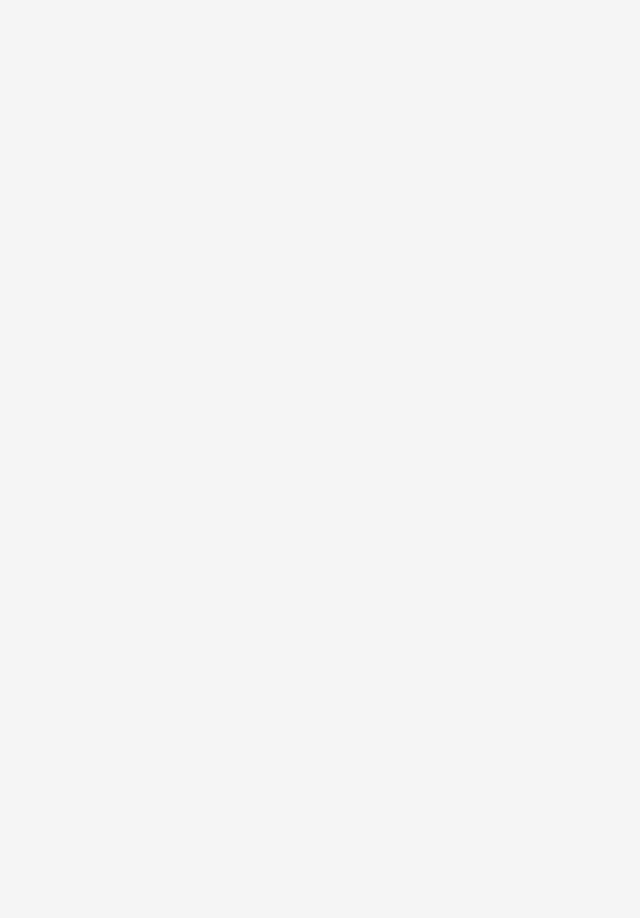
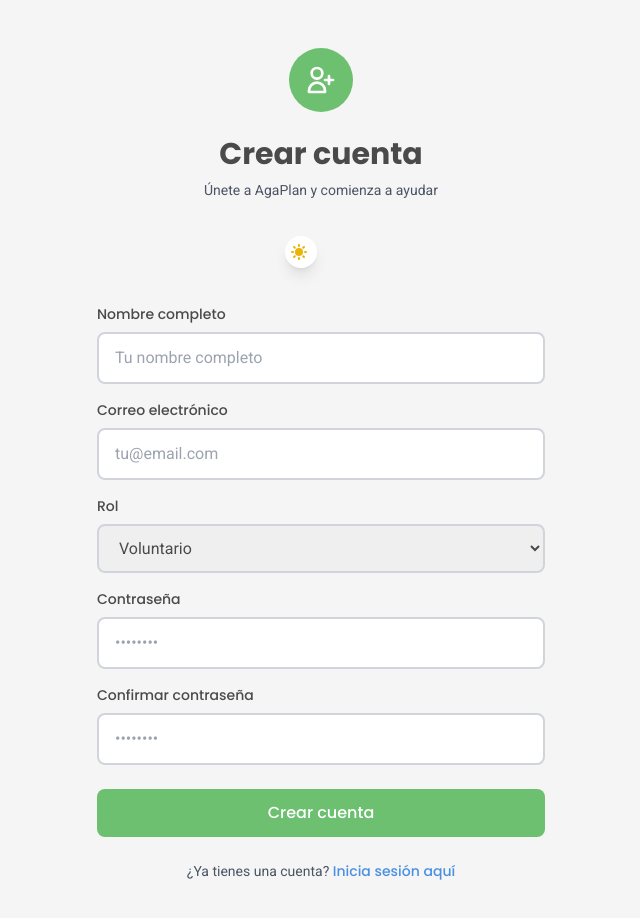
Before and after one commit to SoulThalion/AgaPlan, a React (Vite) app in the folder frontend/: page /register in a window 1280 px wide. Shown: the top 918 px of the page, without its empty margins (319-959 px from the left). Built offline with nearby package versions, Linux system fonts and the light colour scheme; no server answers.

Commit message:
inicio sesion y veo dashboard

```diff
--- a/frontend/package.json
+++ b/frontend/package.json
@@ -17,7 +17,8 @@
     "react": "^18.2.0",
     "react-big-calendar": "^1.8.5",
     "react-dom": "^18.2.0",
-    "react-router-dom": "^6.20.1"
+    "react-router-dom": "^6.20.1",
+    "sweetalert2": "^11.22.3"
   },
   "devDependencies": {
     "@types/react": "^18.2.45",
--- a/frontend/src/components/Login.tsx
+++ b/frontend/src/components/Login.tsx
@@ -3,17 +3,23 @@ import { Link, useNavigate } from 'react-router-dom';
 import { useAuth } from '../contexts/AuthContext';
 import { apiService } from '../services/api';
 import ThemeToggle from './ThemeToggle';
+import Swal from 'sweetalert2';
 
 const Login: React.FC = () => {
   const [formData, setFormData] = useState({
     email: '',
-    password: ''
+    contraseña: ''
   });
   const [loading, setLoading] = useState(false);
   const [error, setError] = useState('');
 
-  const { login } = useAuth();
+  const { login, isLoading: authLoading } = useAuth();
   const navigate = useNavigate();
+
+  // Si está cargando la autenticación, mostrar nada
+  if (authLoading) {
+    return null;
+  }
 
   const handleChange = (e: React.ChangeEvent<HTMLInputElement>) => {
     setFormData({
@@ -31,12 +37,38 @@ const Login: React.FC = () => {
       const response = await apiService.login(formData);
       if (response.success && response.token && response.user) {
         await login(response.token, response.user);
+
+        // Mostrar mensaje de éxito
+        await Swal.fire({
+          icon: 'success',
+          title: '¡Bienvenido!',
+          text: 'Has iniciado sesión correctamente',
+          timer: 2000,
+          showConfirmButton: false
+        });
+
         navigate('/dashboard');
       } else {
         setError(response.message || 'Error al iniciar sesión');
+        // Mostrar error con SweetAlert
+        Swal.fire({
+          icon: 'error',
+          title: 'Error de autenticación',
+          text: response.message || 'Error al iniciar sesión',
+          confirmButtonText: 'Entendido'
+        });
       }
-    } catch (err) {
-      setError('Error de conexión. Intenta nuevamente.');
+    } catch (err: any) {
+      const errorMessage = err.response?.data?.message || 'Error de conexión. Intenta nuevamente.';
+      setError(errorMessage);
+
+      // Mostrar error con SweetAlert
+      Swal.fire({
+        icon: 'error',
+        title: 'Error de conexión',
+        text: errorMessage,
+        confirmButtonText: 'Entendido'
+      });
     } finally {
       setLoading(false);
     }
@@ -91,11 +123,11 @@ const Login: React.FC = () => {
               </label>
               <input
                 id="password"
-                name="password"
+                name="contraseña"
                 type="password"
                 autoComplete="current-password"
                 required
-                value={formData.password}
+                value={formData.contraseña}
                 onChange={handleChange}
                 className="input-field"
                 placeholder="••••••••"
--- a/frontend/src/components/ProtectedRoute.tsx
+++ b/frontend/src/components/ProtectedRoute.tsx
@@ -9,7 +9,12 @@ interface ProtectedRouteProps {
 }
 
 const ProtectedRoute: React.FC<ProtectedRouteProps> = ({ children, requiredRole }) => {
-  const { isAuthenticated, user } = useAuth();
+  const { isAuthenticated, user, isLoading } = useAuth();
+
+  // Mostrar nada mientras se está cargando el estado de autenticación
+  if (isLoading) {
+    return null;
+  }
 
   if (!isAuthenticated) {
     return <Navigate to="/login" replace />;
--- a/frontend/src/components/Register.tsx
+++ b/frontend/src/components/Register.tsx
@@ -4,20 +4,28 @@ import { useAuth } from '../contexts/AuthContext';
 import { apiService } from '../services/api';
 import ThemeToggle from './ThemeToggle';
 import type { RegisterRequest } from '../types';
+import Swal from 'sweetalert2';
 
 const Register: React.FC = () => {
   const [formData, setFormData] = useState({
     nombre: '',
     email: '',
-    password: '',
+    contraseña: '',
     confirmPassword: '',
-    rol: 'voluntario'
+    sexo: 'M' as 'M' | 'F' | 'O',
+    cargo: '',
+    rol: 'voluntario' as 'voluntario' | 'admin'
   });
   const [loading, setLoading] = useState(false);
   const [error, setError] = useState('');
 
-  const { login } = useAuth();
+  const { login, isLoading: authLoading } = useAuth();
   const navigate = useNavigate();
+
+  // Si está cargando la autenticación, mostrar nada
+  if (authLoading) {
+    return null;
+  }
 
   const handleChange = (e: React.ChangeEvent<HTMLInputElement | HTMLSelectElement>) => {
     setFormData({
@@ -31,37 +39,64 @@ const Register: React.FC = () => {
     setLoading(true);
     setError('');
 
-    if (formData.password !== formData.confirmPassword) {
+    // Validar que las contraseñas coincidan
+    if (formData.contraseña !== formData.confirmPassword) {
       setError('Las contraseñas no coinciden');
+      Swal.fire({
+        icon: 'error',
+        title: 'Error de validación',
+        text: 'Las contraseñas no coinciden',
+        confirmButtonText: 'Entendido'
+      });
       setLoading(false);
       return;
     }
 
     try {
-      const form: RegisterRequest = {
+      // Preparar datos para el registro
+      const registerData: RegisterRequest = {
         nombre: formData.nombre,
         email: formData.email,
-        password: formData.password,
-        rol: formData.rol as 'voluntario' | 'admin'
+        contraseña: formData.contraseña,
+        sexo: formData.sexo,
+        cargo: formData.cargo
       };
-      const response = await apiService.register(form);
 
-      if (response.success) {
-        // Auto-login después del registro
-        const loginResponse = await apiService.login({
-          email: formData.email,
-          password: formData.password
+      const response = await apiService.register(registerData);
+
+      if (response.success && response.token && response.user) {
+        // Auto-login después del registro exitoso
+        await login(response.token, response.user);
+
+        // Mostrar mensaje de éxito
+        await Swal.fire({
+          icon: 'success',
+          title: '¡Registro exitoso!',
+          text: `Usuario registrado como ${response.user.rol}`,
+          timer: 2000,
+          showConfirmButton: false
         });
 
-        if (loginResponse.success && loginResponse.token && loginResponse.user) {
-          await login(loginResponse.token, loginResponse.user);
-          navigate('/dashboard');
-        }
+        navigate('/dashboard');
       } else {
         setError(response.message || 'Error en el registro');
+        Swal.fire({
+          icon: 'error',
+          title: 'Error de registro',
+          text: response.message || 'Error en el registro',
+          confirmButtonText: 'Entendido'
+        });
       }
-    } catch (err) {
-      setError('Error de conexión. Intenta nuevamente.');
+    } catch (err: any) {
+      const errorMessage = err.response?.data?.message || 'Error de conexión. Intenta nuevamente.';
+      setError(errorMessage);
+
+      Swal.fire({
+        icon: 'error',
+        title: 'Error de conexión',
+        text: errorMessage,
+        confirmButtonText: 'Entendido'
+      });
     } finally {
       setLoading(false);
     }
@@ -145,16 +180,16 @@ const Register: React.FC = () => {
             </div>
 
             <div>
-              <label htmlFor="password" className="block text-sm font-medium font-poppins text-neutral-text dark:text-white mb-2">
+              <label htmlFor="contraseña" className="block text-sm font-medium font-poppins text-neutral-text dark:text-white mb-2">
                 Contraseña
               </label>
               <input
-                id="password"
-                name="password"
+                id="contraseña"
+                name="contraseña"
                 type="password"
                 autoComplete="new-password"
                 required
-                value={formData.password}
+                value={formData.contraseña}
                 onChange={handleChange}
                 className="input-field"
                 placeholder="••••••••"
--- a/frontend/src/contexts/AuthContext.tsx
+++ b/frontend/src/contexts/AuthContext.tsx
@@ -7,6 +7,7 @@ interface AuthContextType {
   login: (token: string, user: Usuario) => void;
   logout: () => void;
   isAuthenticated: boolean;
+  isLoading: boolean;
 }
 
 const AuthContext = createContext<AuthContextType | undefined>(undefined);
@@ -26,6 +27,7 @@ interface AuthProviderProps {
 export const AuthProvider: React.FC<AuthProviderProps> = ({ children }) => {
   const [user, setUser] = useState<Usuario | null>(null);
   const [token, setToken] = useState<string | null>(null);
+  const [isLoading, setIsLoading] = useState(true);
 
   useEffect(() => {
     // Recuperar token y usuario del localStorage al cargar
@@ -42,6 +44,9 @@ export const AuthProvider: React.FC<AuthProviderProps> = ({ children }) => {
         localStorage.removeItem('user');
       }
     }
+
+    // Marcar como no cargando después de verificar localStorage
+    setIsLoading(false);
   }, []);
 
   const login = (newToken: string, newUser: Usuario) => {
@@ -64,6 +69,7 @@ export const AuthProvider: React.FC<AuthProviderProps> = ({ children }) => {
     login,
     logout,
     isAuthenticated: !!token && !!user,
+    isLoading,
   };
 
   return (
--- a/frontend/src/index.css
+++ b/frontend/src/index.css
@@ -106,11 +106,11 @@
 
   /* Animaciones */
   .animate-fade-in {
-    @apply opacity-0 animate-pulse;
+    @apply opacity-100 animate-pulse;
   }
 
   .animate-slide-up {
-    @apply transform translate-y-2 opacity-0;
+    @apply transform translate-y-0 opacity-100;
   }
 
   /* Modo oscuro específico */
@@ -126,3 +126,46 @@
     @apply bg-neutral-dark border-gray-700;
   }
 }
+
+/* Estilos personalizados para SweetAlert2 */
+.swal2-popup {
+  @apply font-poppins;
+}
+
+.swal2-title {
+  @apply text-neutral-text dark:text-white;
+}
+
+.swal2-html-container {
+  @apply text-neutral-text dark:text-white;
+}
+
+.swal2-confirm {
+  @apply bg-primary hover:bg-primary-dark text-white font-medium py-2 px-6 rounded-lg transition-colors duration-200;
+}
+
+.swal2-cancel {
+  @apply bg-neutral hover:bg-neutral-dark dark:bg-neutral-dark dark:hover:bg-neutral text-neutral-text dark:text-white font-medium py-2 px-6 rounded-lg transition-colors duration-200;
+}
+
+.swal2-icon.swal2-success {
+  @apply border-success;
+}
+
+.swal2-icon.swal2-success .swal2-success-ring {
+  @apply border-success;
+}
+
+.swal2-icon.swal2-success .swal2-success-line-tip,
+.swal2-icon.swal2-success .swal2-success-line-long {
+  @apply bg-success;
+}
+
+.swal2-icon.swal2-error {
+  @apply border-red-500;
+}
+
+.swal2-icon.swal2-error .swal2-x-mark-line-left,
+.swal2-icon.swal2-error .swal2-x-mark-line-right {
+  @apply bg-red-500;
+}
--- a/frontend/src/services/api.ts
+++ b/frontend/src/services/api.ts
@@ -51,15 +51,23 @@ class ApiService {
     );
   }
 
-  // Autenticación
-  async login(data: LoginRequest): Promise<AuthResponse> {
-    const response = await this.api.post<AuthResponse>('/auth/login', data);
-    return response.data;
+  // Métodos de autenticación
+  async login(credentials: { email: string; contraseña: string }): Promise<AuthResponse> {
+    try {
+      const response = await this.api.post<AuthResponse>('/auth/login', credentials);
+      return response.data;
+    } catch (error) {
+      throw error;
+    }
   }
 
-  async register(data: RegisterRequest): Promise<AuthResponse> {
-    const response = await this.api.post<AuthResponse>('/auth/register', data);
-    return response.data;
+  async register(userData: RegisterRequest): Promise<AuthResponse> {
+    try {
+      const response = await this.api.post<AuthResponse>('/auth/register', userData);
+      return response.data;
+    } catch (error) {
+      throw error;
+    }
   }
 
   // Usuarios
--- a/frontend/src/types/index.ts
+++ b/frontend/src/types/index.ts
@@ -2,10 +2,13 @@ export interface Usuario {
   id: number;
   nombre: string;
   email: string;
-  rol: 'admin' | 'superadmin' | 'voluntario';
+  contraseña?: string; // Opcional en el frontend para no enviar la contraseña
+  sexo: 'M' | 'F' | 'O';
+  cargo: string;
+  rol: 'voluntario' | 'admin' | 'superAdmin';
   participacionMensual?: number;
-  createdAt: string;
-  updatedAt: string;
+  createdAt?: Date;
+  updatedAt?: Date;
 }
 
 export interface Lugar {
@@ -44,14 +47,15 @@ export interface Turno {
 
 export interface LoginRequest {
   email: string;
-  password: string;
+  contraseña: string;
 }
 
 export interface RegisterRequest {
   nombre: string;
   email: string;
-  password: string;
-  rol: 'voluntario' | 'admin';
+  contraseña: string;
+  sexo: 'M' | 'F' | 'O';
+  cargo: string;
 }
 
 export interface AuthResponse {
```
Also changed, not shown: frontend/src/App.tsx (+33 -10 lines), 2 other files (tests, documents, lock files or other folders).
